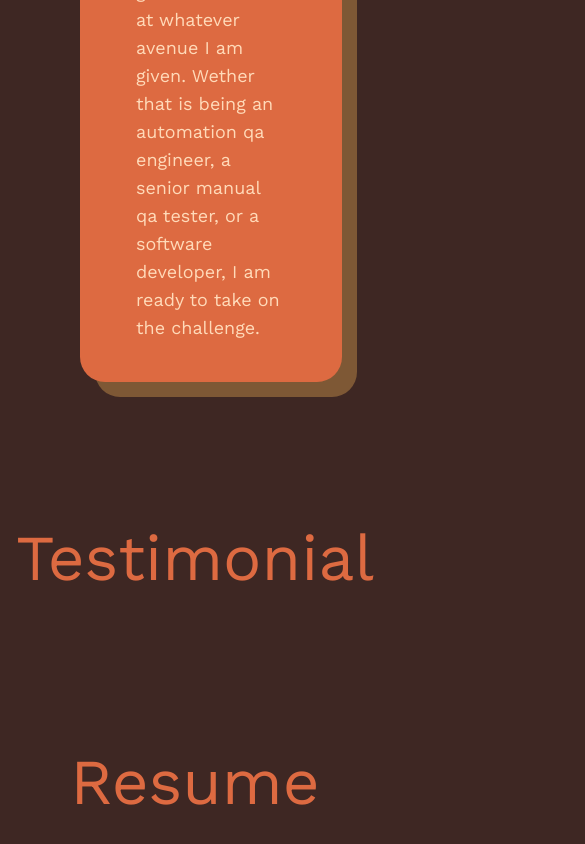
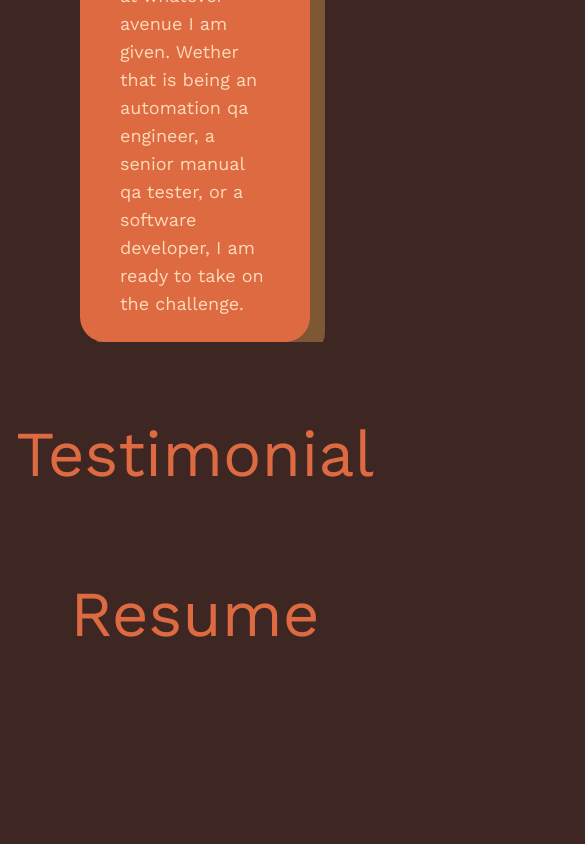
Before and after one commit to lauraantunez024/themeforest-mamey-template, a Next.js app: page /About in a window 390 px wide. Shown: the part 4922-5766 px from the top of the page, 585 px wide, since content can reach past the window. After the commit the page ends 5584 px from the top, so only its background shows below. Built offline with nearby package versions, Linux system fonts and the light colour scheme.

Commit message:
made some things better made somethings worse

```diff
--- a/src/app/globals.css
+++ b/src/app/globals.css
@@ -1,8 +1,17 @@
+
+
 /* Main color palette */
+
+
 :root {
   --primary-color: #3e2723;
   --secondary-color: #dd6a41;
   --accent-color: #ffdab9;
+}
+
+* {
+  margin: 0;
+  padding: 0;
 }
 
 .primary {
@@ -17,17 +26,19 @@
 .primary-background {
   background-color: var(--primary-color);
   z-index: 0;
+  width: 100vw;
 }
 .secondary-background {
   background-color: var(--secondary-color);
 }
 .accent-background {
   background-color: var(--accent-color);
+  max-width: 100%;
 }
 
 body {
-  overflow-x: hidden;
-  max-width: 100vw;
+  overflow-x: hidden!important;
+  max-width: 100%;
 }
 
 /* Global CSS */
@@ -35,6 +46,10 @@ body {
 @tailwind components;
 @tailwind utilities;
 
+.w-screen {
+  width: 100vw;
+  overflow-x: hidden;
+}
 
 body {
   color: var(--secondary-color);
@@ -61,10 +76,10 @@ header {
 
 section {
   overflow: hidden;
-  min-height: 100%;
+  max-height: 100%;
   margin: 0%;
-  padding: 2rem 1rem;
-  min-width: 100%;
+  /* padding: 2rem 1rem; */
+  max-width: 100%;
 }
 
 .scrollable {
@@ -85,7 +100,7 @@ main {
 }
 
 .landing-content {
-  padding: 2rem;
+  /* padding: 2rem; */
 }
 /* Home page - skills section */
 .skill-shape {
@@ -100,11 +115,11 @@ main {
 .aboutme-shape {
   box-shadow: #7e5835 15px 15px;
   border-radius: 25px;
-  padding: 1rem;
+  /* padding: 1rem; */
 }
 .column {
   min-width: 30%;
-  padding: 1rem;
+  /* padding: 1rem; */
   display: inline-block;
 }
 
@@ -189,6 +204,12 @@ img {
     overflow-y: none;
   }
 
+  section {
+    overflow-y: none;
+    padding: 0;
+    margin: 0;
+  }
+
   .logo {
     left: 55%;
   }
@@ -232,7 +253,7 @@ section.accent-background {
   width: 100vw;
 }
 .bottom-links {
-  padding: 1%;
+  /* padding: 1%; */
 }
 
 @layer utilities {
--- a/src/app/page.js
+++ b/src/app/page.js
@@ -15,7 +15,7 @@ import { skills, portfolio, aboutMe } from "./data.js";
 
 export default function Home() {
   return (
-    <main class="w-screen" id=''>
+    <main class="" id=''>
       <section class="primary-background h-screen">
         <div class="landing-content absolute">
           <h1 class="text-7xl mt-12">Laura Antunez</h1>
```
